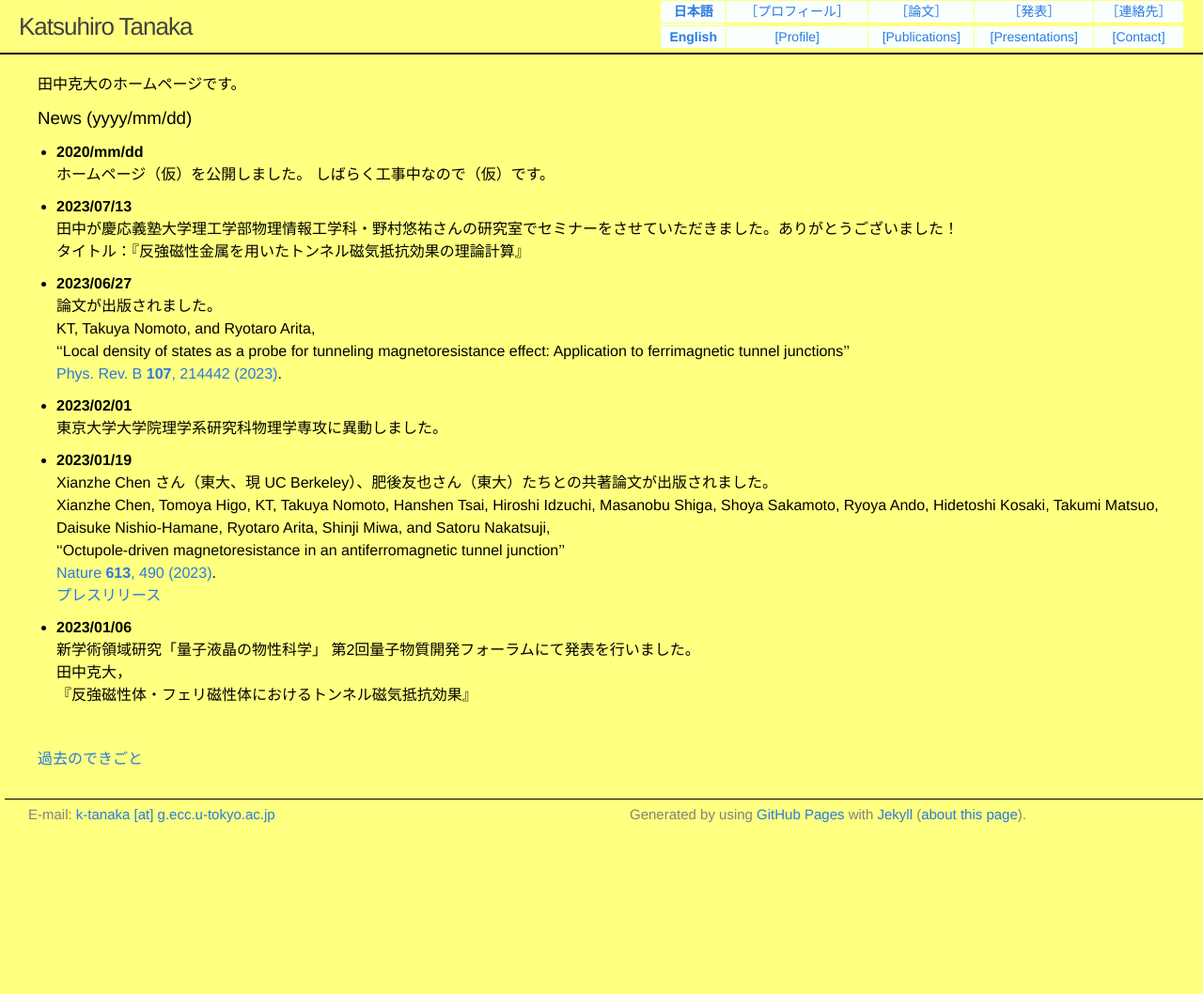
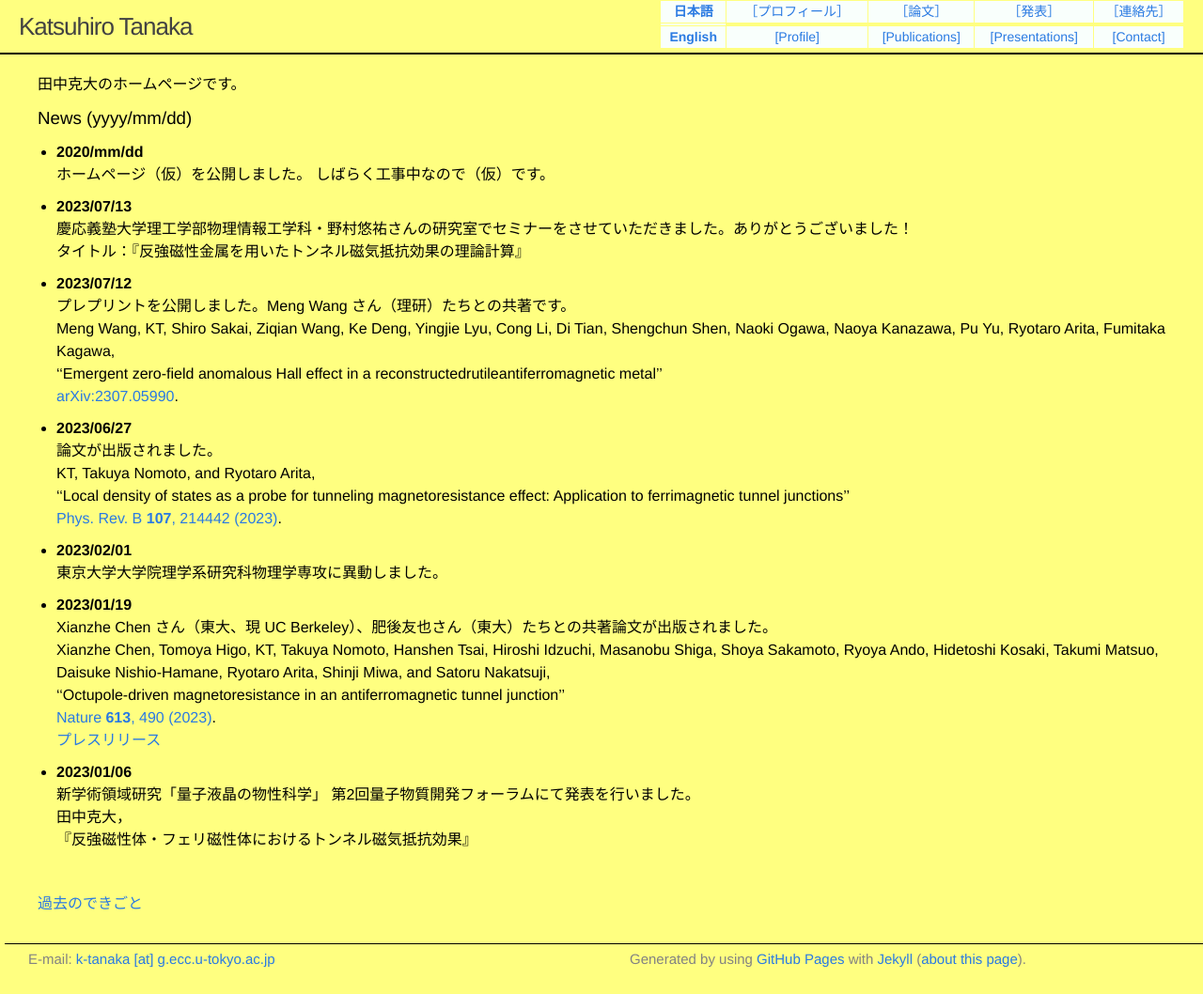
Before and after one commit to katsu-tanaka/katsu-tanaka.github.io, a Jekyll site: the page built from index.md, in a window 1280 px wide. Shown: the whole page at 94% size. Built offline with Jekyll 4.4.1, drawn with Linux system fonts in a browser that asks for light colours; before the commit the page ends 904 px from its top, so only the background shows below that.

```diff
--- a/index.md
+++ b/index.md
@@ -11,8 +11,14 @@ title: Katsuhiro Tanaka
   しばらく工事中なので（仮）です。
 
 - **2023/07/13**
-  田中が慶応義塾大学理工学部物理情報工学科・野村悠祐さんの研究室でセミナーをさせていただきました。ありがとうございました！
+  慶応義塾大学理工学部物理情報工学科・野村悠祐さんの研究室でセミナーをさせていただきました。ありがとうございました！
   タイトル：『反強磁性金属を用いたトンネル磁気抵抗効果の理論計算』
+
+- **2023/07/12**
+  プレプリントを公開しました。Meng Wang さん（理研）たちとの共著です。
+  Meng Wang, KT, Shiro Sakai, Ziqian Wang, Ke Deng, Yingjie Lyu, Cong Li, Di Tian, Shengchun Shen, Naoki Ogawa, Naoya Kanazawa, Pu Yu, Ryotaro Arita, Fumitaka Kagawa,
+  ''Emergent zero-field anomalous Hall effect in a reconstructedrutileantiferromagnetic metal''
+  [arXiv:2307.05990](https://arxiv.org/abs/2307.05990){:target="_blank"}.
 
 - **2023/06/27**
   論文が出版されました。
```
Also changed, not shown: en/papers_e.md (+4 -0 lines), index_e.md (+6 -0 lines), ja/papers_j.md (+4 -0 lines).
